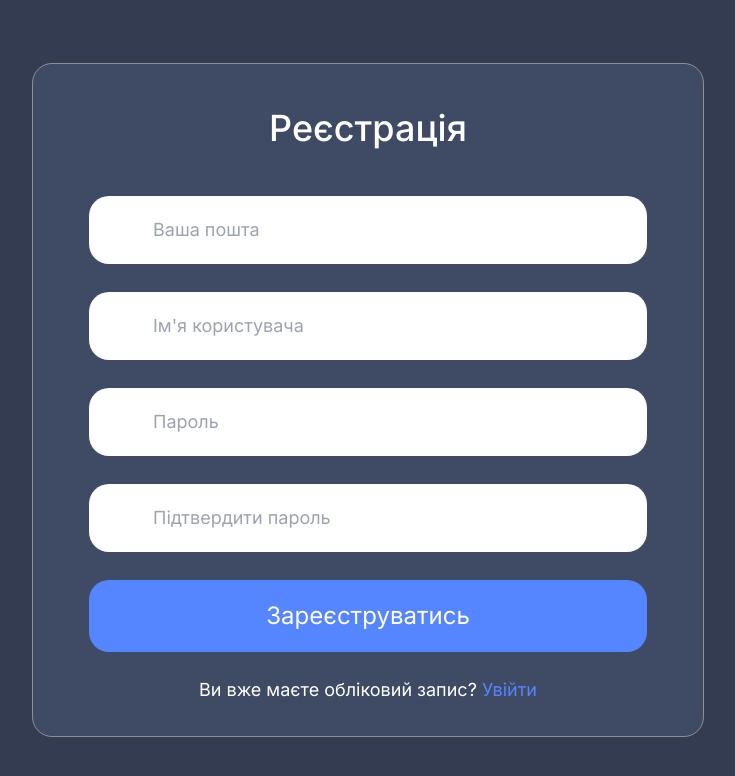
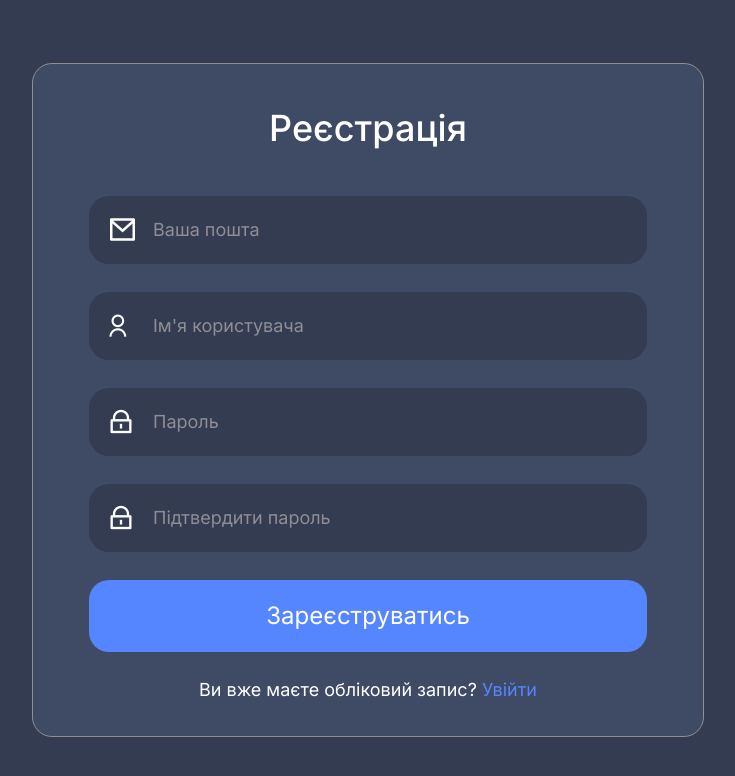
Before and after one commit to EdPrys/online-chat, a Next.js app: page /sign-up in a window 1280 px wide. Shown: the top 776 px of the page, without its empty margins (272-1007 px from the left). Built offline with nearby package versions, Linux system fonts and the light colour scheme.

Commit message:
fix: icon issues

```diff
--- a/common/utils/fonts.ts
+++ b/common/utils/fonts.ts
@@ -1,10 +1,12 @@
-import localFont from 'next/font/local'
+import localFont from "next/font/local";
 
 export const icomoon = localFont({
-    src: [{
-        path: '../../public/fonts/icomoon.woff',
-        weight: '400',
-        style: 'normal'
-    }],
-    display: "swap",
-})
+  src: [
+    {
+      path: "../../public/fonts/icomoon.woff",
+      weight: "400",
+      style: "normal",
+    },
+  ],
+  display: "swap",
+});
--- a/components/shared/Icon/Icon.module.scss
+++ b/components/shared/Icon/Icon.module.scss
@@ -0,0 +1,53 @@
+.icon {
+  @apply font-icomoon inline-block transition-colors;
+
+/* use !important to prevent issues with browser extensions that change fonts */
+
+speak: never;
+font-style: normal;
+font-weight: normal;
+font-variant: normal;
+text-transform: none;
+line-height: 1;
+
+/* Better Font Rendering =========== */
+-webkit-font-smoothing: antialiased;
+-moz-osx-font-smoothing: grayscale;
+}
+
+.icon-information:before {
+  content: "\e900";
+}
+.icon-bubble-speech:before {
+  content: "\e901";
+}
+.icon-mail:before {
+  content: "\e902";
+}
+.icon-user:before {
+  content: "\e903";
+}
+.icon-search:before {
+  content: "\e904";
+}
+.icon-chat:before {
+  content: "\e905";
+}
+.icon-remove:before {
+  content: "\e907";
+}
+.icon-plane:before {
+  content: "\e908";
+}
+.icon-power:before {
+  content: "\e90e";
+}
+.icon-attachment:before {
+  content: "\e90f";
+}
+.icon-lock:before {
+  content: "\e912";
+}
+.icon-edit:before {
+  content: "\e914";
+}
--- a/components/shared/forms/Input/Input.tsx
+++ b/components/shared/forms/Input/Input.tsx
@@ -17,7 +17,7 @@ const Input: React.FC<Props> = ({ type = "text", placeholder, name, icon }) => {
           variant={icon}
         />
         <input
-          className="w-full py-5 pr-5 pl-16 bg-slade-500 rounded-3xl text-lg placeholder:text-grey-500 text-white"
+          className="w-full py-5 pr-5 pl-16 bg-slate-500 rounded-3xl text-lg placeholder:text-gray-500 text-white"
           type={type}
           placeholder={placeholder}
           name={name}
```
Also changed, not shown: pages/_app.tsx (+9 -7 lines), public/fonts/icomoon.woff.
